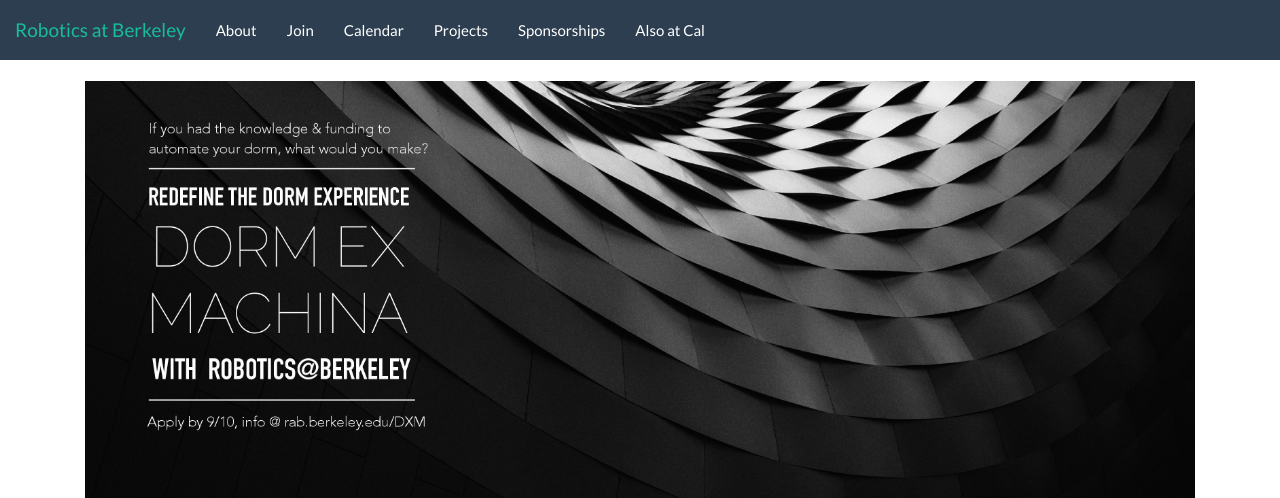
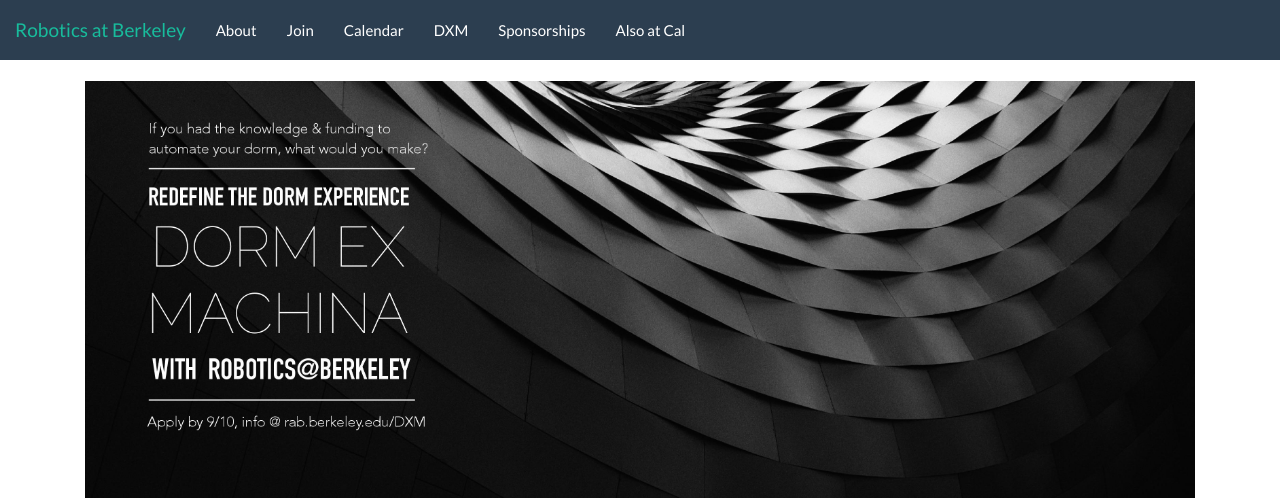
Before and after one commit to ucberkeleyrobotics/website, a Flask app: page /DXM in a window 1280 px wide. Shown: the top 498 px of the page. Run offline with Flask 2, Linux system fonts and the light colour scheme; some libraries are stand-ins or nearby versions.

Commit message:
put dxm in menu

```diff
--- a/templates/default.html
+++ b/templates/default.html
@@ -49,7 +49,7 @@
 			        <li><a href="/about/">About</a></li>
 			        <li><a href="/join/">Join</a></li>
 			        <li><a href="/calendar/">Calendar</a></li>
-			        <li><a href="/projects/">Projects</a></li>
+			        <li><a href="/dxm/">DXM</a></li>
 			        <li><a href="/sponsorships/">Sponsorships</a></li>
 			        <li><a href="/related/">Also at Cal</a></li>
 			      </ul>
--- a/templates/home-default.html
+++ b/templates/home-default.html
@@ -48,7 +48,8 @@
 			        <li><a href="/about/">About</a></li>
 			        <li><a href="/join/">Join</a></li>
 			        <li><a href="/calendar/">Calendar</a></li>
-			        <li><a href="/projects/">Projects</a></li>
+			        <li><a href="/dxm/">DXM</a></li>
+			        <li><a href="/sponsorships/">Sponsorships</a></li>
 			        <li><a href="/related/">Also at Cal</a></li>
 			      </ul>
 			    </div>
--- a/templates/projects/projects.html
+++ b/templates/projects/projects.html
@@ -32,7 +32,7 @@
                     <li><a href="/about/">About</a></li>
                     <li><a href="/join/">Join</a></li>
                     <li><a href="/calendar/">Calendar</a></li>
-                    <li><a href="/projects/">Projects</a></li>
+                    <li><a href="/dxm/">DXM</a></li>
                     <li><a href="/sponsorships/">Sponsorships</a></li>
                     <li><a href="/related/">Also at Cal</a></li>
                   </ul>
--- a/templates/related/clubs/clubs.html
+++ b/templates/related/clubs/clubs.html
@@ -32,7 +32,7 @@
                     <li><a href="/about/">About</a></li>
                     <li><a href="/join/">Join</a></li>
                     <li><a href="/calendar/">Calendar</a></li>
-                    <li><a href="/projects/">Projects</a></li>
+                    <li><a href="/dxm/">DXM</a></li>
                     <li><a href="/sponsorships/">Sponsorships</a></li>
                     <li><a href="/related/">Also at Cal</a></li>
                   </ul>
--- a/templates/related/labs/labs.html
+++ b/templates/related/labs/labs.html
@@ -32,7 +32,7 @@
                     <li><a href="/about/">About</a></li>
                     <li><a href="/join/">Join</a></li>
                     <li><a href="/calendar/">Calendar</a></li>
-                    <li><a href="/projects/">Projects</a></li>
+                    <li><a href="/dxm/">DXM</a></li>
                     <li><a href="/sponsorships/">Sponsorships</a></li>
                     <li><a href="/related/">Also at Cal</a></li>
                   </ul>
--- a/templates/related/spaces/spaces.html
+++ b/templates/related/spaces/spaces.html
@@ -32,7 +32,7 @@
                     <li><a href="/about/">About</a></li>
                     <li><a href="/join/">Join</a></li>
                     <li><a href="/calendar/">Calendar</a></li>
-                    <li><a href="/projects/">Projects</a></li>
+                    <li><a href="/dxm/">DXM</a></li>
                     <li><a href="/sponsorships/">Sponsorships</a></li>
                     <li><a href="/related/">Also at Cal</a></li>
                   </ul>
```
